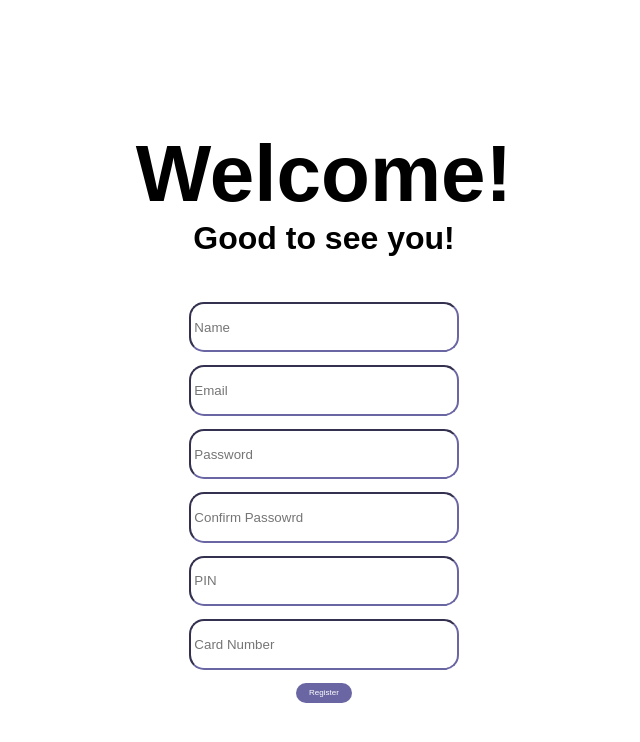
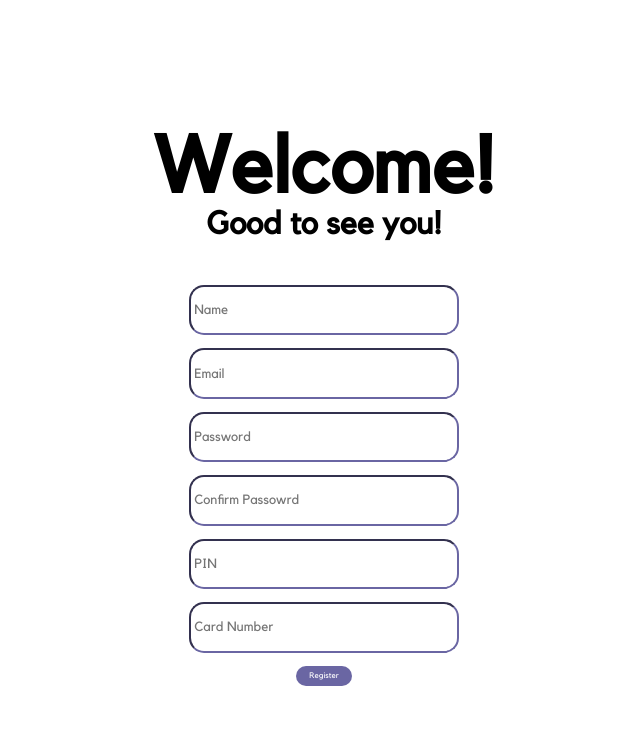
Before and after one commit to maguzzz/virtue-banking, a PHP site: page /Registration.php in a window 1280 px wide. Shown: the top 742 px of the page, without its empty margins (316-956 px from the left). Run offline with PHP 8.4, Linux system fonts and the light colour scheme.

Commit message:
Adding costume font

```diff
--- a/Registration/Registration.css
+++ b/Registration/Registration.css
@@ -1,9 +1,26 @@
+@font-face {
+    font-family: Kollektif-Bold;
+    src: url(../font/Kollektif-Bold.ttf);
+}
+
+@font-face {
+    font-family: Kollektif-BoldItalic;
+    src: url(../font/Kollektif-BoldItalic.ttf);
+}
+@font-face {
+    font-family: Kollektif-Italic;
+    src: url(../font/Kollektif-Italic.ttf);
+}
+@font-face {
+    font-family: Kollektif;
+    src: url(../font/Kollektif.ttf);
+}
+
 *{
     margin: 0;
     padding: 0;
-    font-family: Arial, Helvetica, sans-serif;
+    font-family: Kollektif;
 }
-
 
 .container {
     margin-top: 10%;
```
Also changed, not shown: font/Kollektif-Bold.ttf (added), font/Kollektif-BoldItalic.ttf (added), font/Kollektif-Italic.ttf (added), font/Kollektif.ttf (added).
